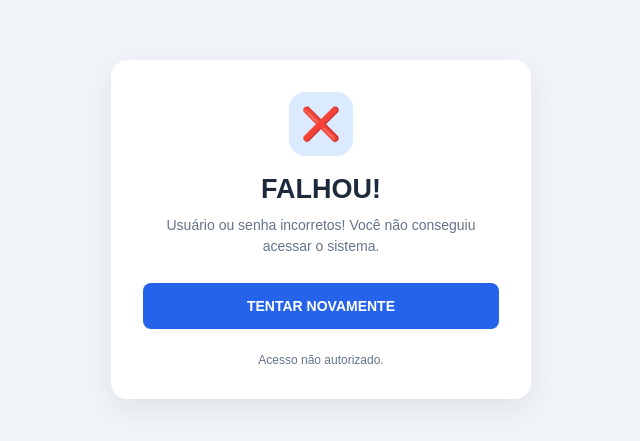
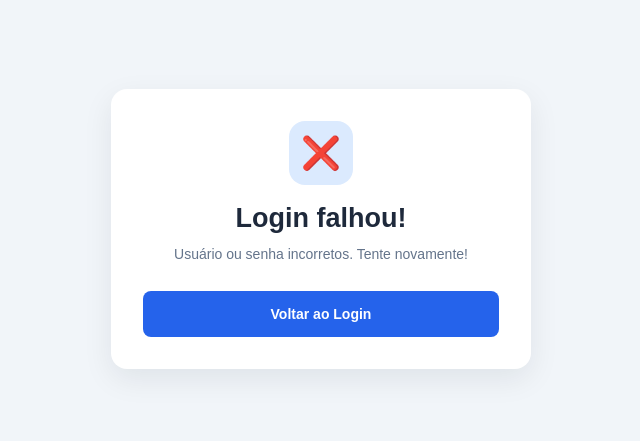
Before and after one commit to devcaaua/Desafio_Senha, a plain HTML site: page erro.html in a window 1280 px wide. Shown: the part 171-612 px from the top of the page, without its empty margins (319-959 px from the left). Drawn offline with Linux system fonts and the light colour scheme.

Commit message:
Update erro.html

```diff
--- a/erro.html
+++ b/erro.html
@@ -1,35 +1,21 @@
-
 <!DOCTYPE html>
-<html lang="pt-br">
+<html lang="pt-BR">
 <head>
     <meta charset="UTF-8">
     <meta name="viewport" content="width=device-width, initial-scale=1.0">
-    <title>Acesso Negado</title>
+    <title>Falhou!</title>
     <link rel="stylesheet" href="style.css">
 </head>
 <body>
 
     <main class="login-container">
-
         <div class="logo">❌</div>
 
-        <h1>FALHOU!</h1>
+        <h1>Login falhou!</h1>
 
-        <p class="subtitulo">
-            Usuário ou senha incorretos!
-            Você não conseguiu acessar o sistema.
-        </p>
+        <p class="subtitulo">Usuário ou senha incorretos. Tente novamente!</p>
 
-        <button
-            class="botao-principal"
-            onclick="window.location.href='index.html'">
-            TENTAR NOVAMENTE
-        </button>
-
-        <p class="rodape">
-            Acesso não autorizado.
-        </p>
-
+        <button class="botao-principal" onclick="window.location.href='index.html'">Voltar ao Login</button>
     </main>
 
 </body>
```
